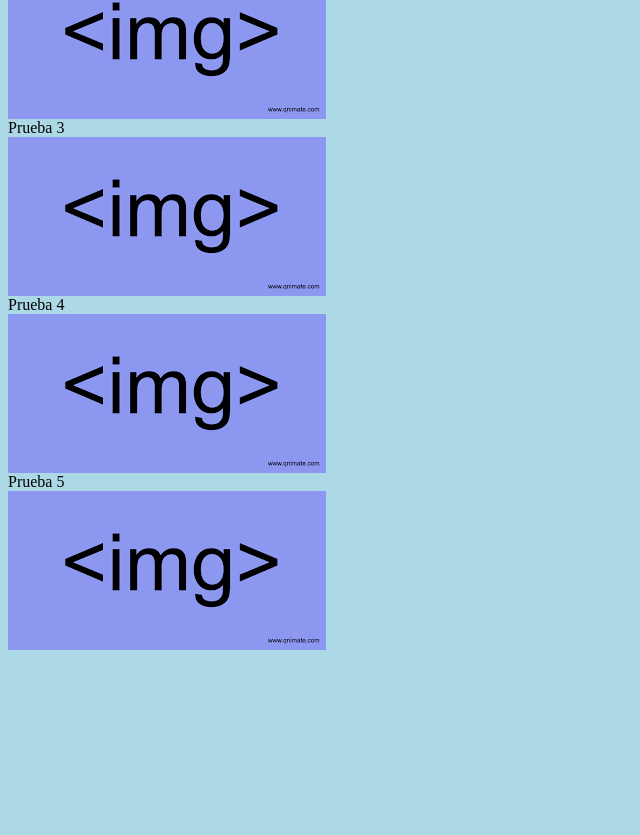
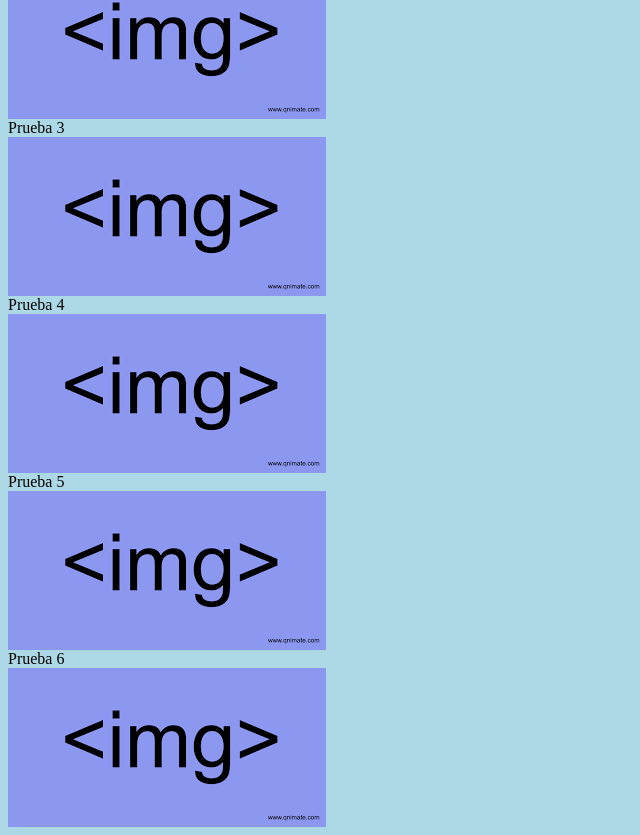
Before and after one commit to dialoko/alpha, a plain HTML site: page index.html in a window 1280 px wide. Shown: the part 420-1255 px from the top of the page, without its empty margins (0-640 px from the left). Before the commit the page ends 1078 px from the top, so only its background shows below. Drawn offline with Linux system fonts and the light colour scheme.

Commit message:
added Prueba 6

```diff
--- a/index.html
+++ b/index.html
@@ -28,5 +28,9 @@
             <div>Prueba 5</div>
             <img src="img/img.png" alt="">
         </div>
+        <div>
+            <div>Prueba 6</div>
+            <img src="img/img.png" alt="">
+        </div>
     </body>
 </html>
```
